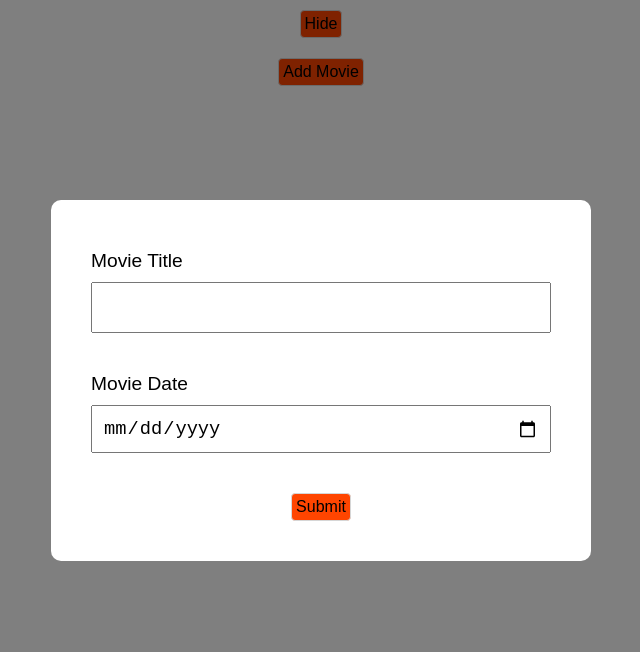
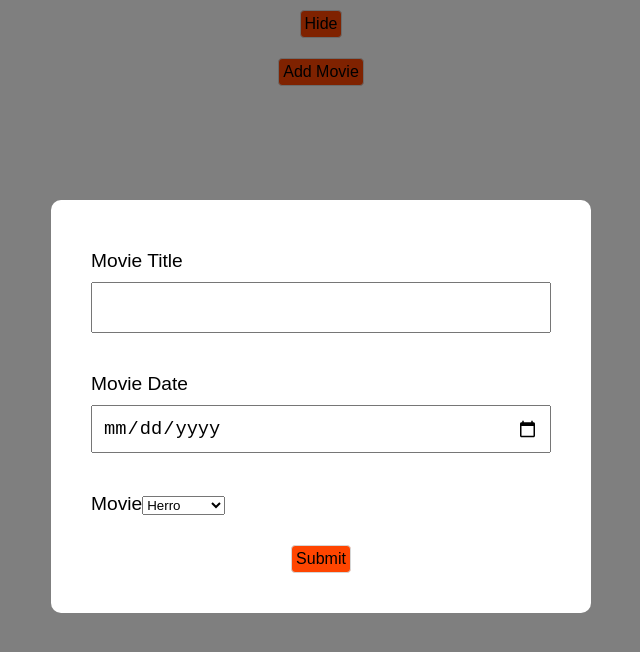
Before and after one commit to naimatullahRezaee/react, a React (Create React App) app: page / in a window 1280 px wide. Both pictures are taken after a click on the button "Add Movie". Shown: the top 652 px of the page, without its empty margins (319-959 px from the left). Built offline with nearby package versions, Linux system fonts and the light colour scheme.

Commit message:
some changes

```diff
--- a/src/componnets/Newmovieform.js
+++ b/src/componnets/Newmovieform.js
@@ -4,18 +4,21 @@ import "./Newmovieform.css";
 export default function NewMovieForm(props) {
   const [title, setTitle] = useState("");
   const [date, setDate] = useState("");
+  const [genre, setGenre] = useState("action");
   // const handleChange = (e) => {
   //   console.log(e.target.value);
   // };
   const restForm = () => {
     setTitle("");
     setDate("");
+    setGenre("action");
   };
   const handleSubmit = (e) => {
     e.preventDefault();
     const event = {
       title: title,
       date: date,
+      genre: genre,
       id: Math.floor(Math.random() * 1000),
     };
     props.addMovie(event);
@@ -43,6 +46,20 @@ export default function NewMovieForm(props) {
           value={date}
         />
       </label>
+      <label htmlFor="">
+        <span>Movie</span>
+        <select name="" id="" onChange={(e) => setGenre(e.target.value)}>
+          <option value="herro">Herro</option>
+          <option value="action">Action</option>
+          <option value="comedy">Comedy</option>
+          <option value="drama">Drama</option>
+          <option value="thriller">Thriller</option>
+          <option value="adventure">Adventure</option>
+          <option value="romantic">Romantic</option>
+          <option value="fantasy">Fantasy</option>
+          <option value="western">Western</option>
+        </select>
+      </label>
       <button>Submit</button>
     </form>
   );
--- a/src/componnets/eventslist.js
+++ b/src/componnets/eventslist.js
@@ -8,6 +8,9 @@ export default function Eventslist(props) {
           <h2>
             {index + 1} - {events.title}
           </h2>
+          <p>
+            {events.genre} - {events.date}
+          </p>
           <button className="btn" onClick={() => props.handleclick(events.id)}>
             Delete
           </button>
```
